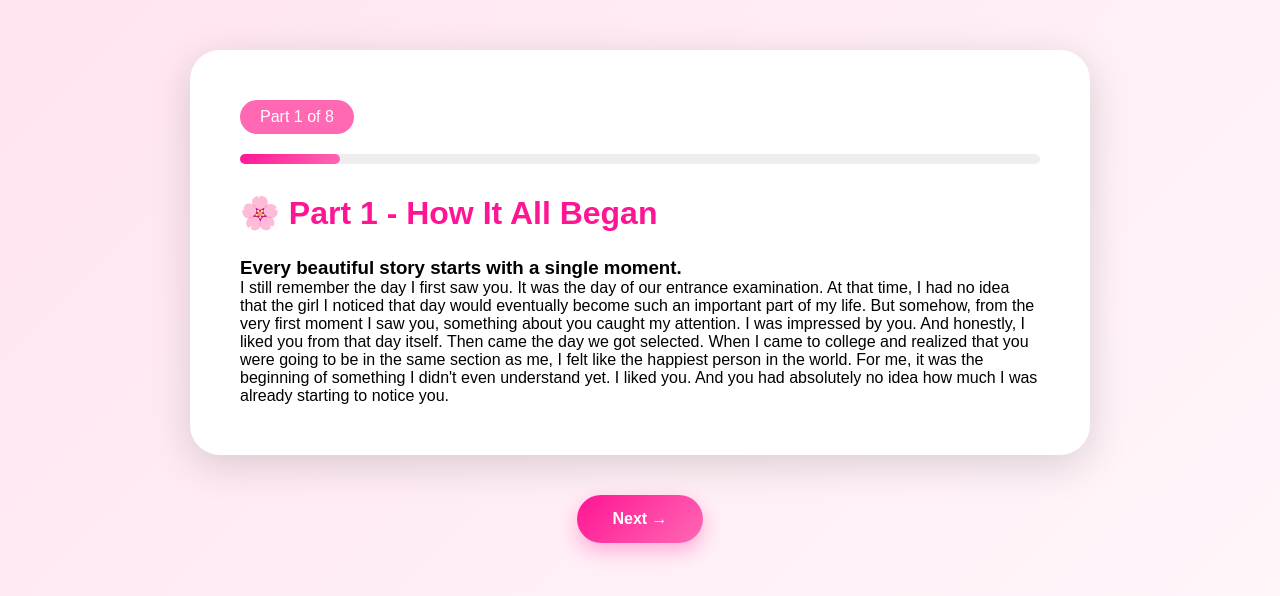
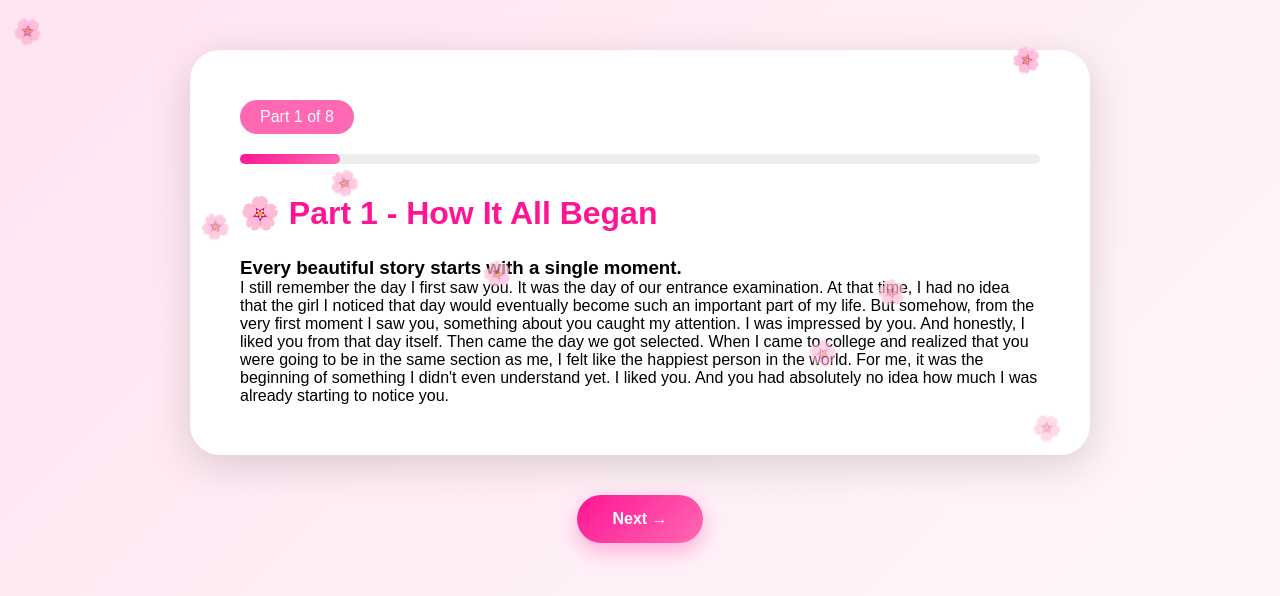
Before and after one commit to abhishekpr86/Birthday-Wishes, a React (Vite) app: page /story/1 in a window 1280 px wide. Shown: the top 596 px of the page. Built offline with nearby package versions, Linux system fonts and the light colour scheme.

Commit message:
Added the flower animcation for the story page

```diff
--- a/src/pages/BalloonPage.jsx
+++ b/src/pages/BalloonPage.jsx
@@ -8,7 +8,7 @@ function BalloonPage() {
     "YOU",
     "ARE",
     "SO",
-    "SPECIAL"
+    "SPECIAL❤️"
   ];
 
   const [popped, setPopped] = useState([]);
--- a/src/pages/StoryPage.jsx
+++ b/src/pages/StoryPage.jsx
@@ -14,8 +14,23 @@ function StoryPage() {
     return <h1>Story Not Found</h1>;
   }
 
-  return (
-    <div className="story-page">
+      return (
+        <div className="story-page">
+          <div className="petals">
+    {[...Array(20)].map((_, index) => (
+    <span
+    key={index}
+    className="petal"
+    style={{
+    left: `${Math.random() * 100}%`,
+    animationDelay: `${Math.random() * 10}s`,
+    animationDuration: `${8 + Math.random() * 8}s`,
+}}
+>
+🌸
+</span>
+))}
+</div>
 
       <div className="story-card">
 
--- a/src/styles.css
+++ b/src/styles.css
@@ -935,3 +935,63 @@ body {
   box-shadow:
       0 12px 30px rgba(255,20,147,.5);
 }
+
+
+/* ==========================
+   FLOWER PETALS
+========================== */
+
+.petals {
+  position: fixed;
+
+  top: 0;
+  left: 0;
+
+  width: 100%;
+  height: 100%;
+
+  pointer-events: none;
+
+  overflow: hidden;
+
+  z-index: 1;
+}
+
+.petal {
+
+  position: absolute;
+
+  top: -50px;
+
+  font-size: 24px;
+
+  opacity: 0.8;
+
+  animation: fall linear infinite;
+
+}
+
+@keyframes fall {
+
+  0% {
+    transform:
+      translateY(-50px)
+      rotate(0deg);
+
+    opacity: 0;
+  }
+
+  10% {
+    opacity: 1;
+  }
+
+  100% {
+
+    transform:
+      translateY(120vh)
+      rotate(360deg);
+
+    opacity: 0;
+  }
+
+}
```
